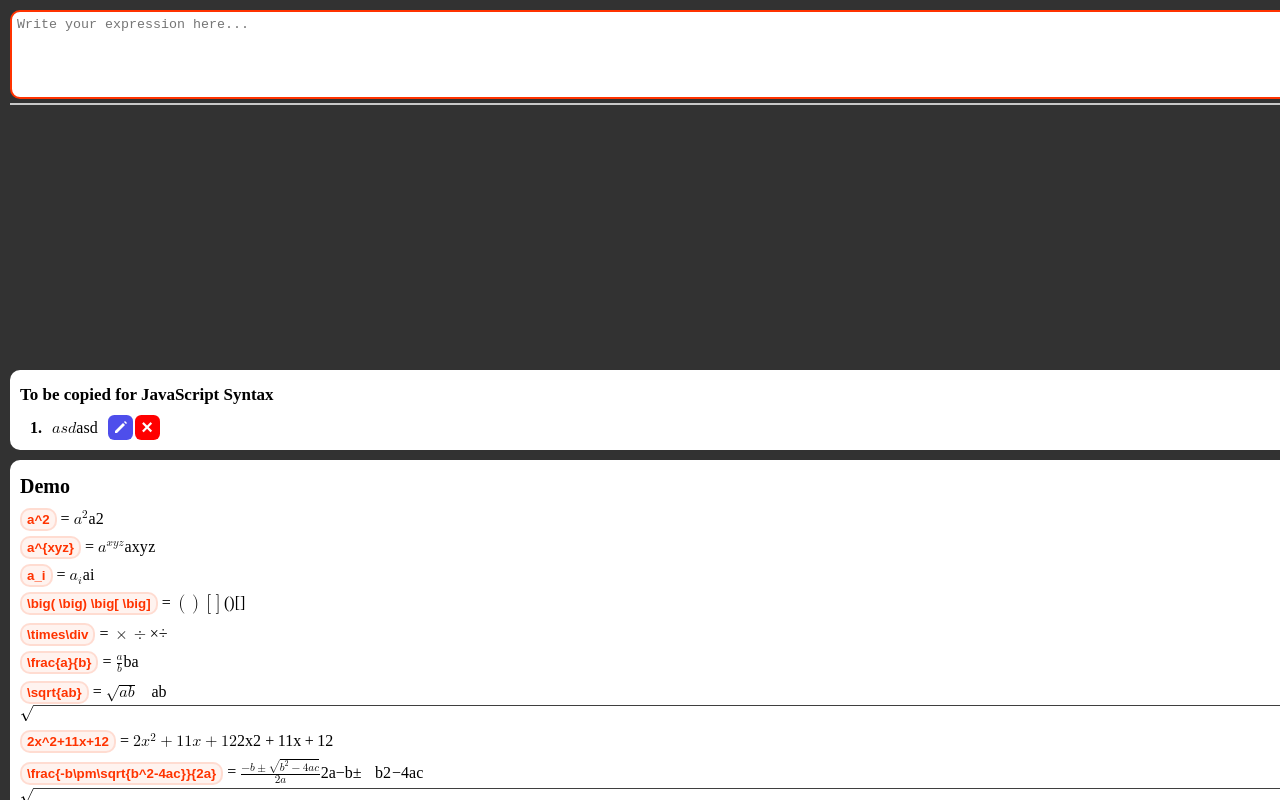
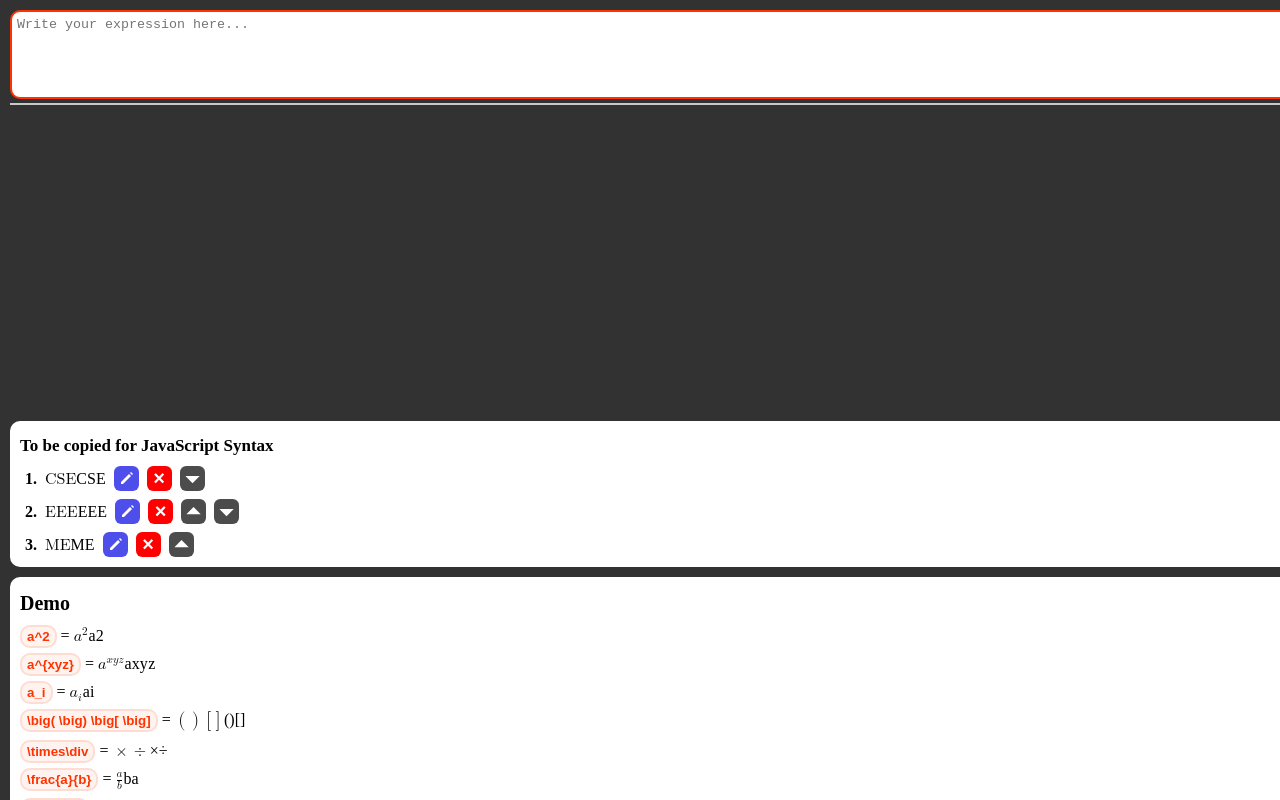
Before and after one commit to Rafi-Riday/katex-output, a Svelte app: page / in a window 1280 px wide. Shown: the top 800 px of the page. Built offline with nearby package versions, Linux system fonts and the light colour scheme.

Commit message:
Added 'update, delete list item' feaure

```diff
--- a/src/App.svelte
+++ b/src/App.svelte
@@ -67,7 +67,11 @@
 		{ key: "\\newline ", cursor: 9 },
 	];
 
-	let toBeCopied = [{ str: "asd" }];
+	let toBeCopied = [
+		{ str: "\\text{CSE}" },
+		{ str: "\\text{EEE}" },
+		{ str: "\\text{ME}" },
+	];
 
 	let demo = [
 		"a^2",
@@ -82,8 +86,21 @@
 		"\\frac{b}{2}\\sqrt{a^2-\\frac{b^2}{4}}",
 	];
 
-	let editting = false;
 	let tempStorage;
+
+	let edittingIdx = null;
+	$: if (edittingIdx && toBeCopied) {
+		toBeCopied[edittingIdx].str = currentExpr.trim();
+		toBeCopied = toBeCopied;
+	}
+
+	const edittingDone = () => {
+		toBeCopied[edittingIdx].str = currentExpr.trim();
+		toBeCopied[edittingIdx].editting = false;
+		// toBeCopied.forEach((tbc) => (tbc.editting = false));
+		edittingIdx = null;
+		currentExpr = tempStorage;
+	};
 </script>
 
 <main>
@@ -125,11 +142,11 @@
 	</aside>
 	<!-- copy-reset btn -->
 	<div class="actions">
-		{#if editting}
+		{#if toBeCopied.map((tbc) => tbc.editting).includes(true)}
 			<button
 				class="btn"
 				style="background: #4e4eeb; color: #fff"
-				on:click={() => (editting = false)}
+				on:click={edittingDone}
 			>
 				Done?
 			</button>
@@ -144,7 +161,10 @@
 							.includes(currentExpr.trim()) &&
 						currentExpr.trim() !== ""
 					) {
-						toBeCopied.push({ str: currentExpr.trim() });
+						toBeCopied.push({
+							str: currentExpr.trim(),
+							editting: false,
+						});
 						toBeCopied = toBeCopied;
 						currentExpr = "";
 						fieldStr.focus();
@@ -174,24 +194,48 @@
 			}}>Reset</button
 		>
 	</div>
+	<!-- copy all -->
+	<!-- TODO: -->
+	<div class="actions">
+		<button
+			class="btn"
+			style="background: #74efff;"
+			on:click={() => copy2Clip()}>Copy All</button
+		>
+		<button
+			style="border: 0; background: #74efff; border-radius: 10px; color: #000; padding: 7.5px 16px; font-size: 18px; display: flex; align-items: center; justify-content: space-between;"
+			on:click={() => copy2ClipForCode()}
+			>Copy All&nbsp;<code>\\</code></button
+		>
+		<button
+			bind:this={resetBtn}
+			class="btn"
+			style="background: #ffc6b5;"
+			on:click={() => {
+				currentExpr = "";
+				fieldStr.focus();
+			}}>Clear List</button
+		>
+	</div>
 	<!-- to be copied -->
+	<!-- FIXME: -->
 	{#if toBeCopied.length > 0}
 		<aside class="demo">
 			<b style="margin: 5px 0;font-size: 17px;"
 				>To be copied for JavaScript Syntax</b
 			>
+			<div style="display: flex; flex-direction: column; gap: 8px">
 				{#each toBeCopied as t, idx (idx)}
 					<div
-					style="margin-left: 10px; display: flex; flex-direction: row; justify-content: start; align-items: center;"
+						style="margin-left: 5px; display: flex; flex-wrap: wrap; flex-direction: row; justify-content: start; align-items: center; gap: 8px;"
 					>
-					<span style="font-weight: 900; margin-right: 10px;"
-						>{idx + 1}.</span
-					>
+						<span style="font-weight: 900;">{idx + 1}.</span>
 						<Katex expression={t.str} />
-					{#if editting}
+						{#if t.editting}
+							<!-- tick -->
 							<button
-							style="margin-left: 10px; background-color: #4e4eeb; border: 0; border-radius: 25%; outline: none; width:25px; height:25px;"
-							on:click={() => (editting = false)}
+								style="background-color: #4e4eeb; border: 0; border-radius: 25%; outline: none; width:25px; height:25px;"
+								on:click={edittingDone}
 							>
 								<svg
 									width="13"
@@ -207,9 +251,18 @@
 								</svg>
 							</button>
 						{:else}
+							<!-- edit -->
 							<button
-							style="margin-left: 10px; background-color: #4e4eeb; border: 0; border-radius: 25%; outline: none; width:25px; height:25px;"
-							on:click={() => (editting = true)}
+								style="background-color: #4e4eeb; border: 0; border-radius: 25%; outline: none; width:25px; height:25px;"
+								on:click={() => {
+									toBeCopied.forEach(
+										(tbc) => (tbc.editting = false)
+									);
+									t.editting = true;
+									tempStorage = currentExpr.trim();
+									currentExpr = t.str;
+									edittingIdx = idx;
+								}}
 							>
 								<svg
 									width="20"
@@ -224,8 +277,9 @@
 								>
 							</button>
 						{/if}
+						<!-- remove -->
 						<button
-						style="margin-left: 2px; background-color: #f00; color: #fff; border: 0; border-radius: 25%; outline-color: #9c9cff; width:25px; height:25px; font-size: 20px; font-weight: 900;"
+							style="background-color: #f00; color: #fff; border: 0; border-radius: 25%; outline-color: #9c9cff; width:25px; height:25px; font-size: 20px; font-weight: 900;"
 							on:click={() => {
 								toBeCopied = toBeCopied.filter(
 									(ti) => ti.str !== t.str
@@ -234,8 +288,51 @@
 						>
 							×
 						</button>
+						<!-- moving starts -->
+						<!-- move up -->
+						{#if idx !== 0}
+							<button
+								style="background-color: #323232df; border: 0; border-radius: 25%; outline: none; width:25px; height:25px;"
+								on:click={() => {}}
+							>
+								<svg
+									viewBox="0 0 28 28"
+									width="20"
+									height="20"
+									stroke-width="0"
+									fill="#fff"
+									style="transform: translate(-0.6px, 7px);"
+									xmlns="http://www.w3.org/2000/svg"
+									><path
+										d="M 0 10 L 20 10 L 10 0 L 0 10"
+									/></svg
+								>
+							</button>
+						{/if}
+						<!-- move down -->
+						{#if idx !== toBeCopied.length - 1}
+							<button
+								style="background-color: #323232df; border: 0; border-radius: 25%; outline: none; width:25px; height:25px;"
+								on:click={() => {}}
+							>
+								<svg
+									viewBox="0 0 28 28"
+									width="20"
+									height="20"
+									stroke-width="0"
+									fill="#fff"
+									style="transform: translate(-0.6px, 9px);"
+									xmlns="http://www.w3.org/2000/svg"
+									><path
+										d="M 0 0 L 20 0 L 10 10 L 0 0"
+									/></svg
+								>
+							</button>
+						{/if}
+						<!-- moving ends -->
 					</div>
 				{/each}
+			</div>
 		</aside>
 	{/if}
 	<!-- demo -->
```
Lines whose indentation alone changed are shown as unchanged.
